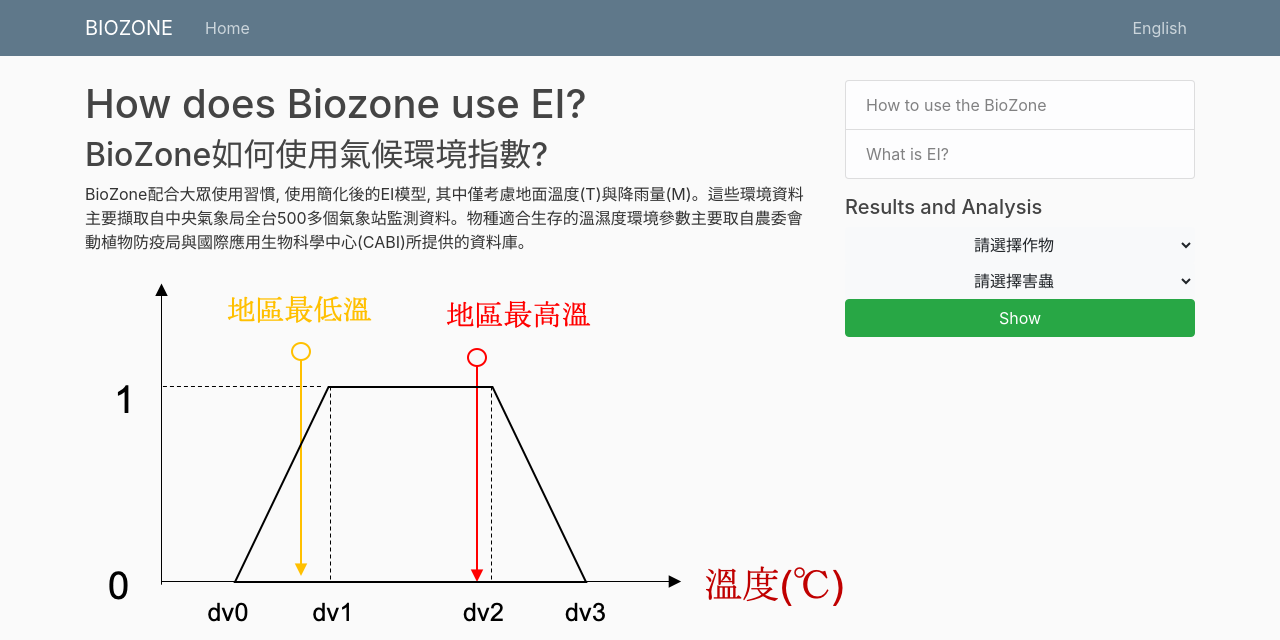
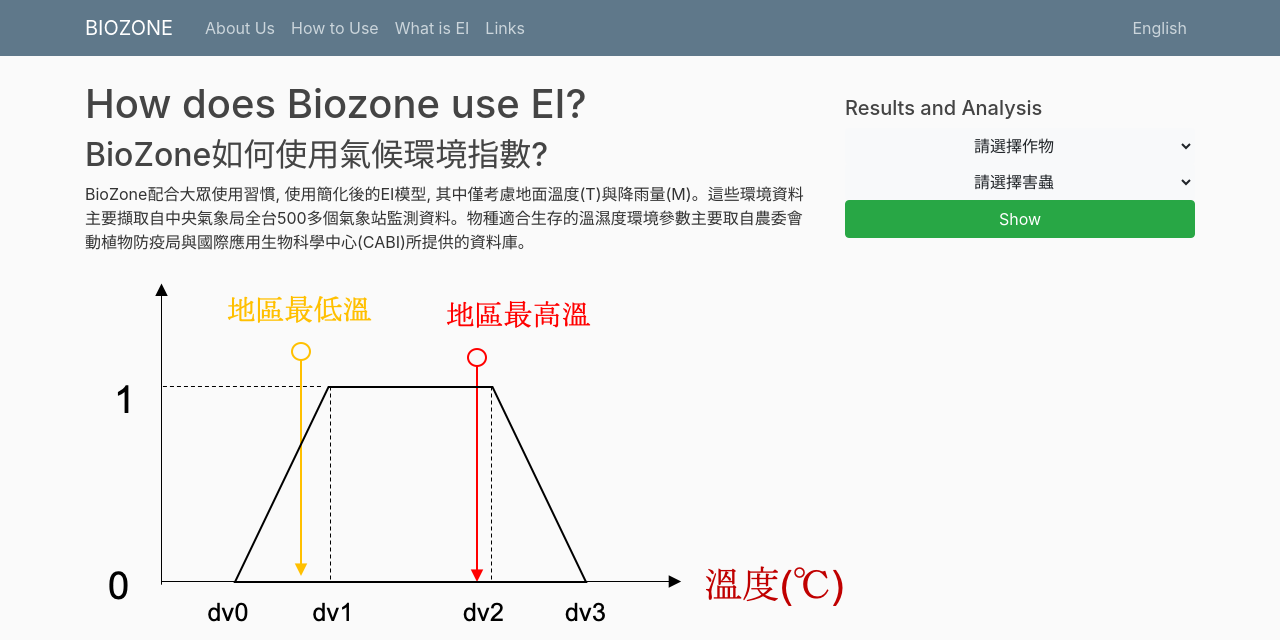
Before and after one commit to IEScoders/BioZone, a Flask app: page /howtouse in a window 1280 px wide. Shown: the top 640 px of the page. Run offline with Flask 2, Linux system fonts and the light colour scheme; parts of the project's set-up code (start-up, migrations or seed data) failed here and were passed over; some libraries are stand-ins or nearby versions.

Commit message:
Add more pages

```diff
--- a/app.py
+++ b/app.py
@@ -80,10 +80,9 @@ port = int(os.getenv('PORT', 8000))
 app_title="BioZone"
 ## Home page Route
 @app.route('/')
-@app.route('/home')
-def home():
-    return render_template('home.html',posts=posts_data, app_title=app_title)
-
+@app.route('/about')
+def about():
+    return render_template('about.html', app_title=app_title)
 
 @app.route('/ei_explain')
 def whatisei():
@@ -92,6 +91,11 @@ def whatisei():
 @app.route('/howtouse')
 def howtouse():
     return render_template('howtouse.html', app_title=app_title)
+
+@app.route('/links')
+def links():
+    return render_template('links.html', app_title=app_title)
+
 # # # Analysis Page Route
 @app.route('/analysis')
 def analysis():
--- a/templates/layout.html
+++ b/templates/layout.html
@@ -26,9 +26,10 @@
                     </button>
                     <div class="collapse navbar-collapse" id="navbarToggle">
                       <div class="navbar-nav mr-auto">
-                        <a class="nav-item nav-link" href="/">Home</a>
-                        <!-- <a class="nav-item nav-link" href="/analysis">Analysis</a> -->
-                        <!-- <a class="nav-item nav-link" href="/analysis">Analysis</a> -->
+                        <a class="nav-item nav-link" href="/about">About Us</a>
+                        <a class="nav-item nav-link" href="/howtouse">How to Use</a>
+                        <a class="nav-item nav-link" href="/ei_explain">What is EI</a>
+                        <a class="nav-item nav-link" href="/links">Links</a>
                       </div>
                       <!-- Navbar Right Side -->
                       <div class="navbar-nav">
@@ -48,8 +49,8 @@
                         <div class="navbar-nav">
                             <!-- <a class="nav-item nav-link" href="/english">English</a> -->
                             <ul class="list-group">
-                              <a href="/howtouse" class="list-group-item list-group-item-action list-group-item-light">How to use the BioZone</a>
-                              <a href="/ei_explain" class="list-group-item list-group-item-action list-group-item-light">What is EI?</a>
+                              <!-- <a href="/howtouse" class="list-group-item list-group-item-action list-group-item-light">How to use the BioZone</a> -->
+                              <!-- <a href="/ei_explain" class="list-group-item list-group-item-action list-group-item-light">What is EI?</a> -->
                               <!-- <li class="list-group-item list-group-item-light" href="/maps">Maps</li> -->
                               <!-- <li class="list-group-item list-group-item-light">Other Results</li>
                               <li class="list-group-item list-group-item-light">Crops Affected</li> -->
```
Also changed, not shown: templates/about.html (added, +9 -0 lines), templates/analysis.html (+4 -3 lines), templates/links.html (added, +9 -0 lines).
